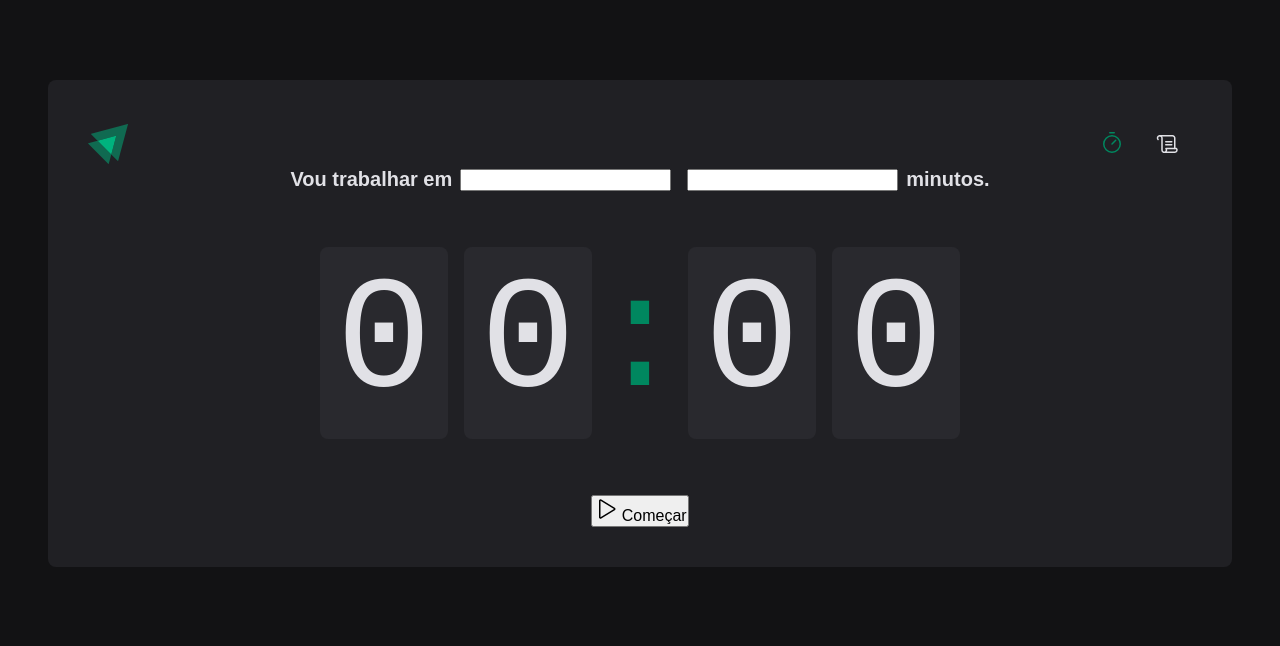
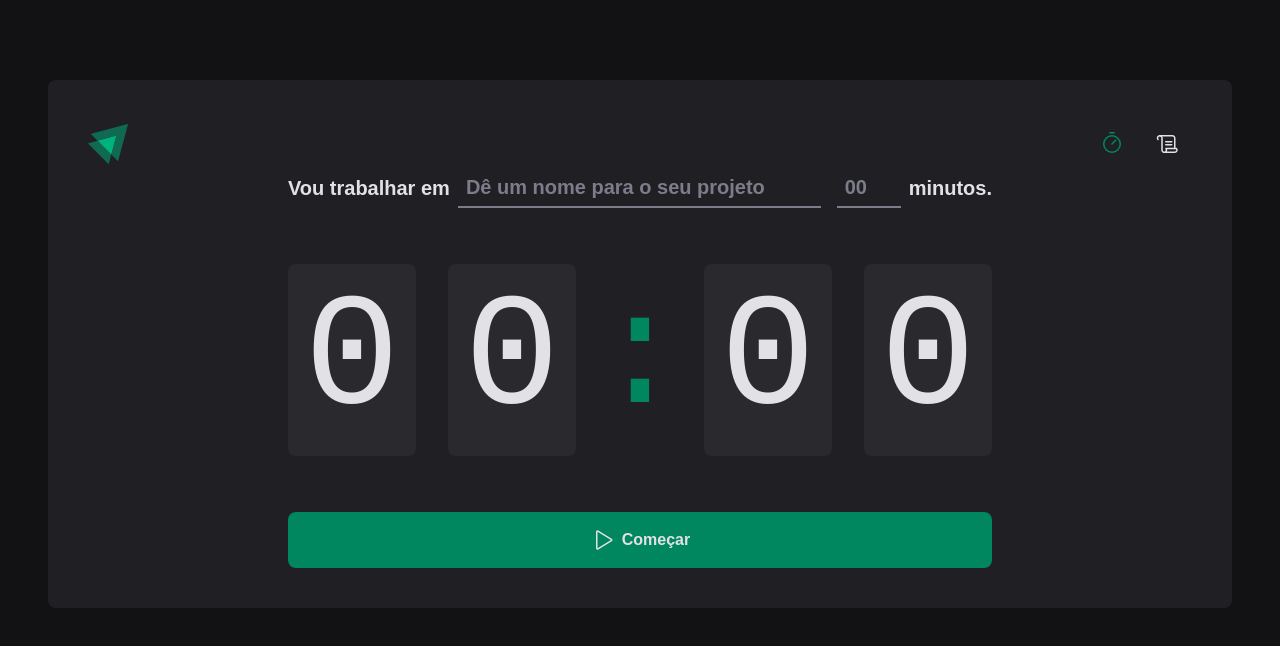
Before and after one commit to WEBGITbruno-ferreira/2023Ignite, a React (Vite) app in the folder aulas/reactjs/aulas/02-Criando-SPAS/02-ignite-timer/: page / in a window 1280 px wide. Shown: the top 646 px of the page. Built offline with nearby package versions, Linux system fonts and the light colour scheme.

Commit message:
Criando base styles para inputs

```diff
--- a/aulas/reactjs/aulas/02-Criando-SPAS/02-ignite-timer/src/pages/Home/index.tsx
+++ b/aulas/reactjs/aulas/02-Criando-SPAS/02-ignite-timer/src/pages/Home/index.tsx
@@ -3,7 +3,10 @@
   CountDownContainer,
   FormContainer,
   HomeContainer,
+  MinutesAmountInput,
   Separator,
+  StartCountDownButton,
+  TaskInput,
 } from './styles'
 
 export function Home() {
@@ -12,9 +15,17 @@
       <form action="">
         <FormContainer>
           <label htmlFor="task"> Vou trabalhar em </label>
-          <input id="taskt" type="text" />
+          <TaskInput
+            id="taskt"
+            type="text"
+            placeholder="Dê um nome para o seu projeto"
+          />
           <label htmlFor="minutesAmount"></label>
-          <input id="minutesAmount" type="number" />
+          <MinutesAmountInput
+            id="minutesAmount"
+            type="number"
+            placeholder="00"
+          />
           <span> minutos.</span>
         </FormContainer>
         <CountDownContainer>
@@ -24,9 +35,9 @@
           <span>0</span>
           <span>0</span>
         </CountDownContainer>
-        <button type="submit">
+        <StartCountDownButton type="submit">
           <Play size={24} /> Começar
-        </button>
+        </StartCountDownButton>
       </form>
     </HomeContainer>
   )
--- a/aulas/reactjs/aulas/02-Criando-SPAS/02-ignite-timer/src/pages/Home/styles.ts
+++ b/aulas/reactjs/aulas/02-Criando-SPAS/02-ignite-timer/src/pages/Home/styles.ts
@@ -25,13 +25,42 @@
   font-weight: bold;
   flex-wrap: wrap;
 `
+
+const BaseInput = styled.input`
+  background: transparent;
+  height: 2.5rem;
+  border: 0;
+  border-bottom: 2px solid ${(props) => props.theme['gray-500']};
+  font-weight: bold;
+  font-size: 1.25rem;
+  padding: 0 0.5rem;
+  color: ${(props) => props.theme['gray-100']};
+
+  &:focus {
+    box-shadow: none;
+    border-color: ${(props) => props.theme['green-500']};
+  }
+
+  &::placeholder {
+    color: ${(props) => props.theme['gray-500']};
+  }
+`
+
+export const TaskInput = styled(BaseInput)`
+  flex: 1;
+`
+export const MinutesAmountInput = styled(BaseInput)`
+  width: 4rem;
+`
+
 export const CountDownContainer = styled.main`
   font-family: 'Roboto Mono', monospace;
   font-size: 10rem;
   line-height: 8rem;
   color: ${(props) => props.theme['gray-100']};
   display: flex;
-  gap: 1rem;
+
+  gap: 2rem;
   span {
     background: ${(props) => props.theme['gray-700']};
     padding: 2rem 1rem;
@@ -47,3 +76,29 @@
   display: flex;
   justify-content: center;
 `
+
+export const StartCountDownButton = styled.button`
+  width: 100%;
+  border: 0;
+  padding: 1rem;
+  border-radius: 8px;
+  display: flex;
+  align-items: center;
+  justify-content: center;
+
+  gap: 0.5rem;
+  font-weight: bold;
+  cursor: pointer;
+
+  background: ${(props) => props.theme['green-500']};
+  color: ${(props) => props.theme['gray-100']};
+
+  &:not(:disabled):hover {
+    background: ${(props) => props.theme['green-700']};
+  }
+
+  &:disabled {
+    opacity: 0.7;
+    cursor: not-allowed;
+  }
+`
```
